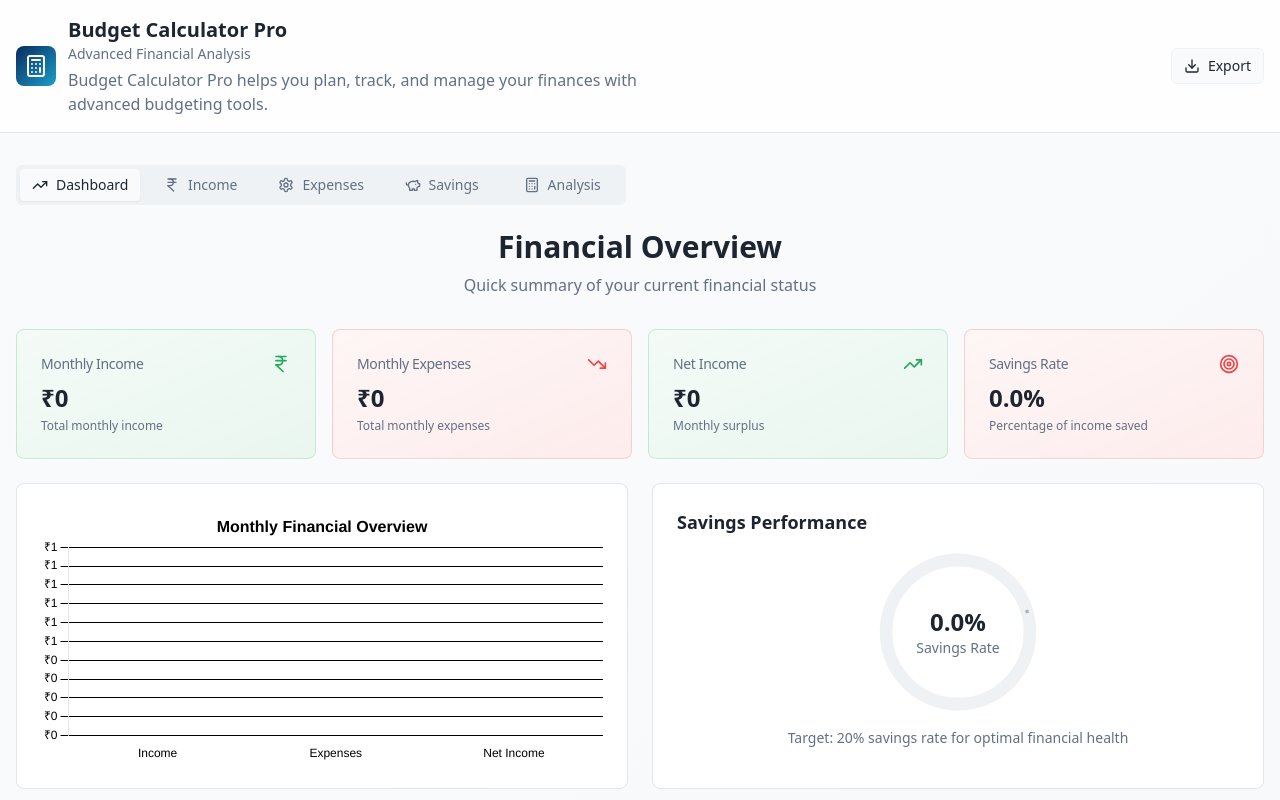
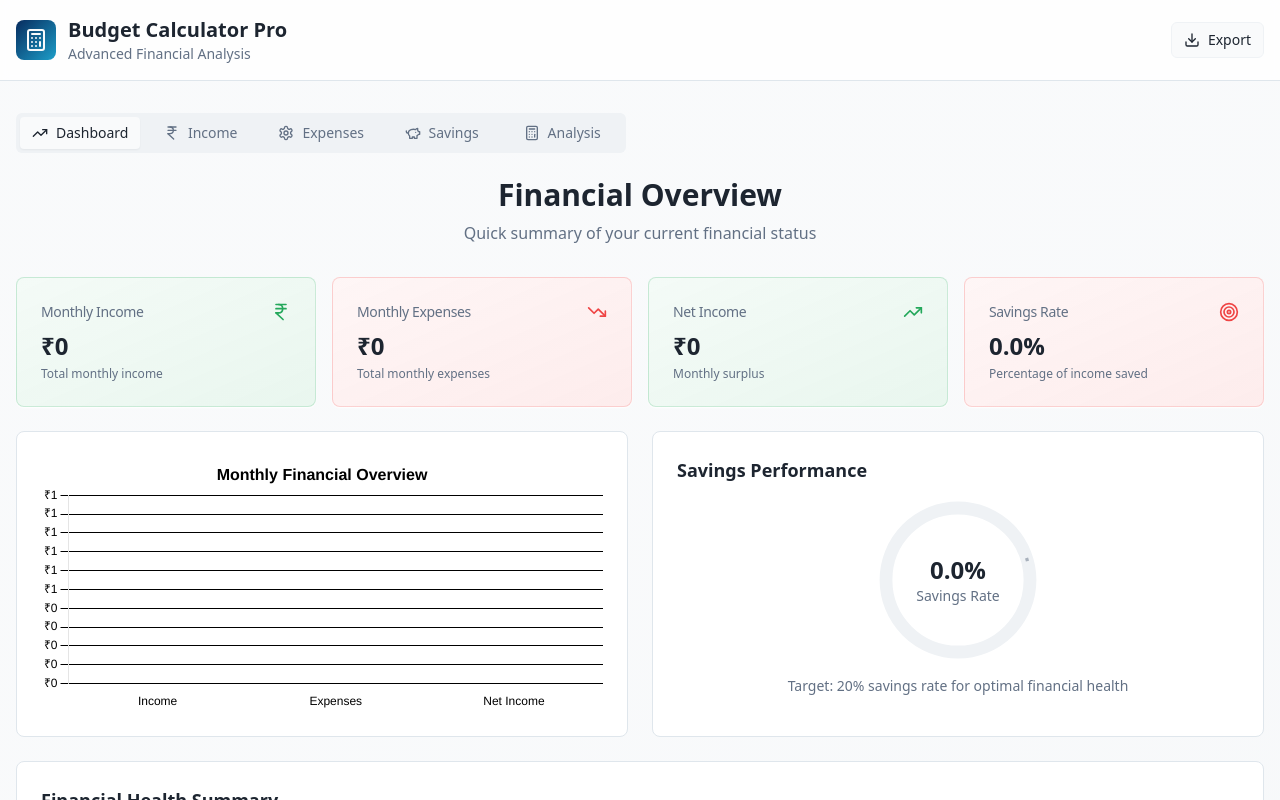
Before and after one commit to itisar-345/Budget-Calculator, a React (Vite) app: page / in a window 1280 px wide. Shown: the top 800 px of the page. Built offline with nearby package versions, Linux system fonts and the light colour scheme.

Commit message:
Update Index.tsx

```diff
--- a/src/pages/Index.tsx
+++ b/src/pages/Index.tsx
@@ -66,9 +66,6 @@ const Index = () => {
               <div>
                 <h1 className="text-xl font-bold text-foreground">Budget Calculator Pro</h1>
                 <p className="text-sm text-muted-foreground">Advanced Financial Analysis</p>
-                <p className="max-w-xl mx-auto text-muted-foreground mt-1">
-                  Budget Calculator Pro helps you plan, track, and manage your finances with advanced budgeting tools.
-                </p>
               </div>
             </div>
 
```
